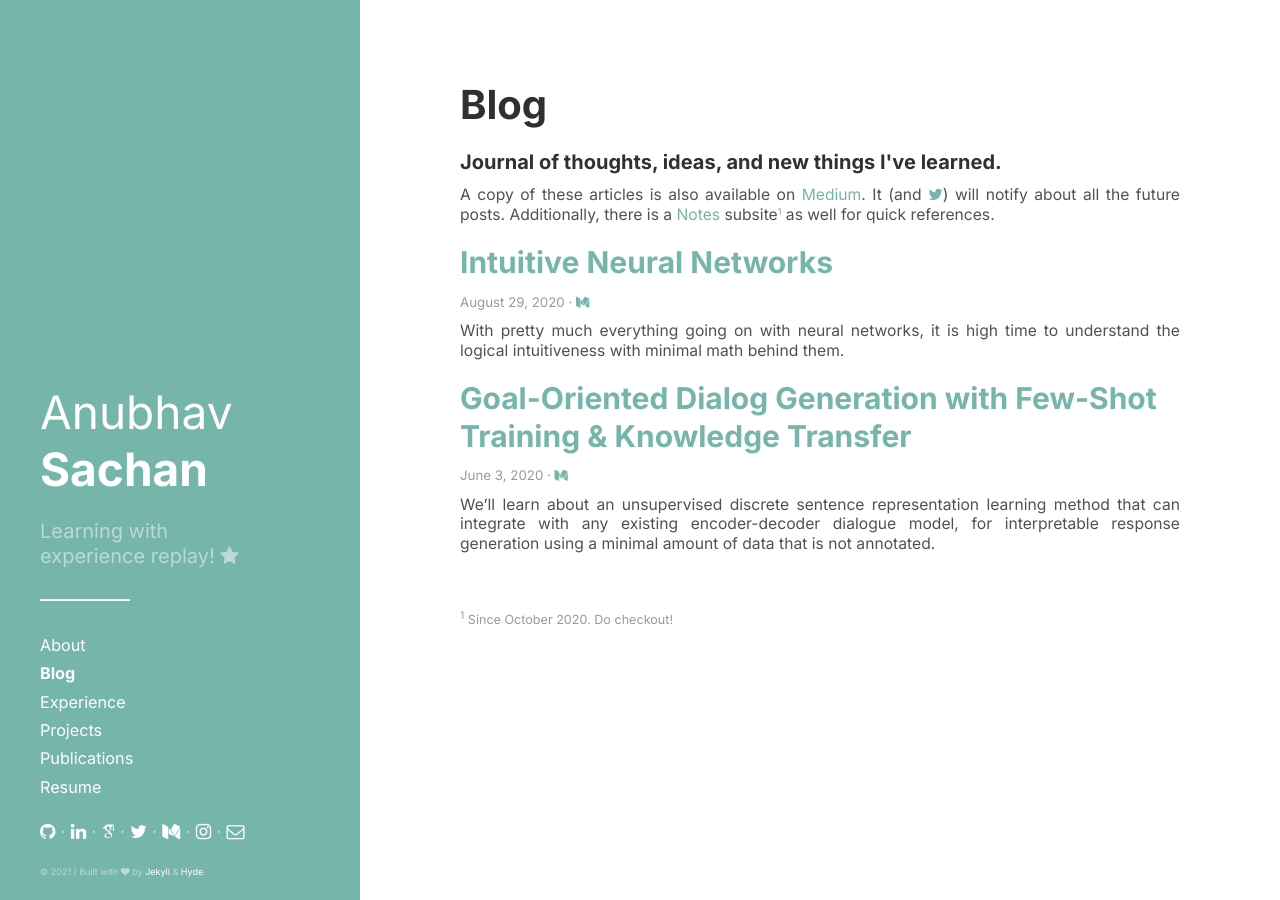
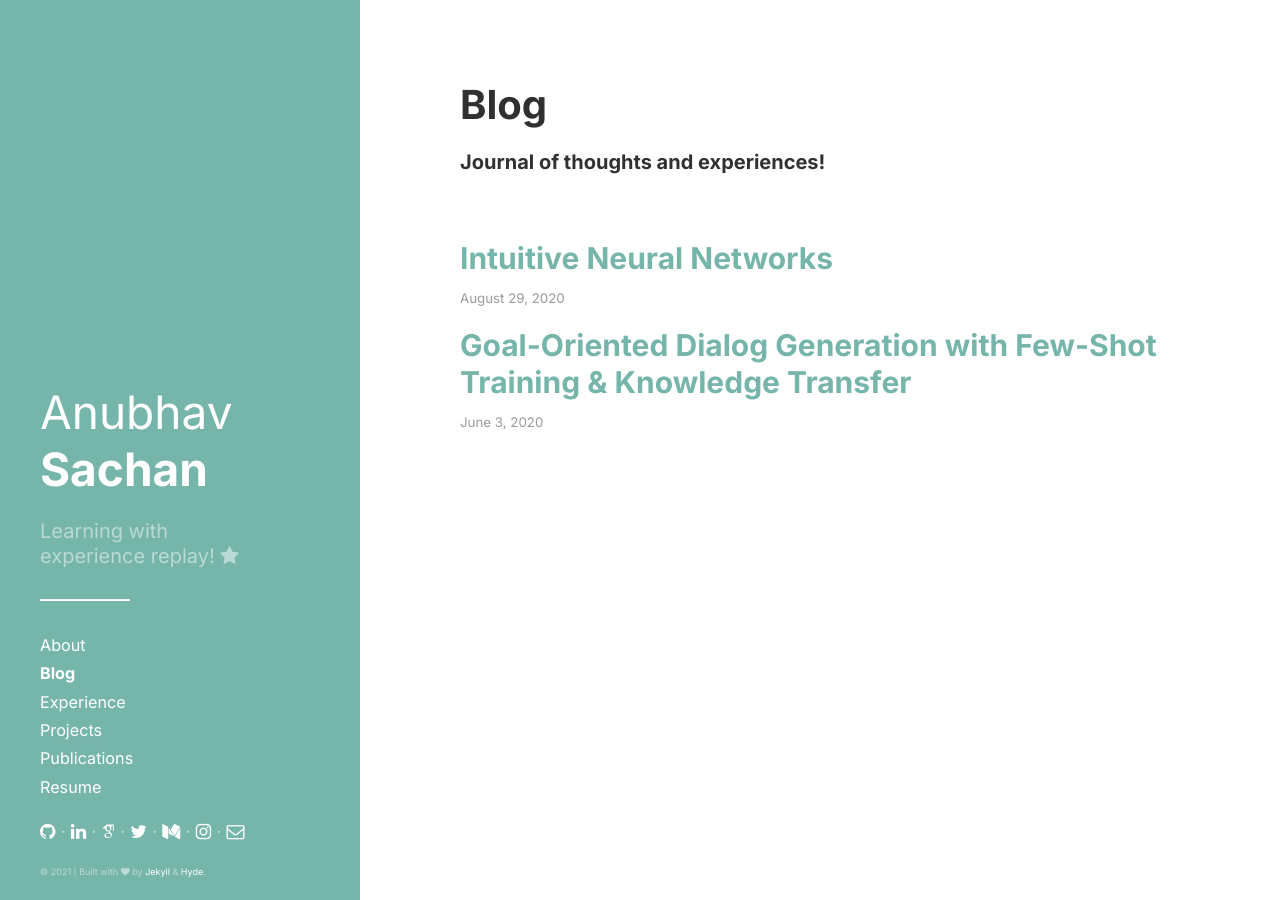
Before and after one commit to anubhav4sachan/anubhav4sachan.github.io, a Jekyll site: the page built from blog.md, in a window 1280 px wide. Built offline with Jekyll 4.4.1, drawn with Linux system fonts in a browser that asks for light colours; some web fonts are replaced.

Commit message:
blog update

```diff
--- a/_layouts/blog.html
+++ b/_layouts/blog.html
@@ -4,11 +4,11 @@ title: Blog
 ---
 
 <h1 class="page-title">{{ page.title }}</h1>
-<h5>Journal of thoughts, ideas, and new things I've learned.</h5>
+<h5>Journal of thoughts and experiences!</h5>
 <p style="font-size: 87%; text-align: justify;">
-A copy of these articles is also available on <a href="https://www.medium.com/@anubhav4sachan/" target="_blank">Medium</a>. It (and <a href="https://www.twitter.com/anubhav4sachan/" target="_blank"><i class="fa fa-twitter"></i></a>) will notify about all the future posts. Additionally, there is a <a href="{{ site.url }}/notes">Notes</a> subsite<span class="post-date-about" style="font-size: 70%"><sup>1</sup></span> as well for quick references.
+<!-- A copy of these articles is also available on <a href="https://www.medium.com/@anubhav4sachan/" target="_blank">Medium</a>. It (and <a href="https://www.twitter.com/anubhav4sachan/" target="_blank"><i class="fa fa-twitter"></i></a>) will notify about all the future posts. Additionally, there is a <a href="{{ site.url }}/notes">Notes</a> subsite<span class="post-date-about" style="font-size: 70%"><sup>1</sup></span> as well for quick references. -->
 </p>
-
+<br><br>
 <div class="posts" style="font-size: 87%">
 <!--   {% for post in paginator.posts %}
   <div class="post">
@@ -26,14 +26,17 @@ A copy of these articles is also available on <a href="https://www.medium.com/@a
 
 	<div class="post">
    {% for post in site.posts %}
-      <h2 class="post-title"><a href="{{ post.url }}">
+      <!-- <h2 class="post-title"><a href="{{ post.url }}"> -->
+      <h2 class="post-title"><a href="{{ site.medium}}{{ post.medium }}" target="_blank">
         {{ post.title }}
-      </a></h2><span class="post-date-about">{{ post.date | date: "%B %-d, %Y" }}{% if post.medium != null %} &middot; <a href="{{ site.medium}}{{ post.medium }}" target="_blank"><i class="fa fa-medium"></i></a>{% endif %}</span>
-      <p style="margin-top: 0.5rem; text-align: justify;">{{ post.summary }}</p>
-
+      </a></h2><span class="post-date-about">{{ post.date | date: "%B %-d, %Y" }}{% if post.medium != null %}
+<!--        &middot; <a href="{{ site.medium}}{{ post.medium }}" target="_blank"><i class="fa fa-medium"></i></a>{% endif %} -->
+     </span>
+      <!-- <p style="margin-top: 0.5rem; text-align: justify;">{{ post.summary }}</p> -->
+      <br><br>
   {% endfor %}
 </div>
 </div>
 
-<br>
-<span class="post-date-about" style="font-size: 70%"><sup>1</sup> Since October 2020. Do checkout!</span>
+<!-- <br>
+<span class="post-date-about" style="font-size: 70%"><sup>1</sup> Since October 2020. Do checkout!</span> -->
```
Also changed, not shown: experience.md (+1 -1 lines), 1 other file.
